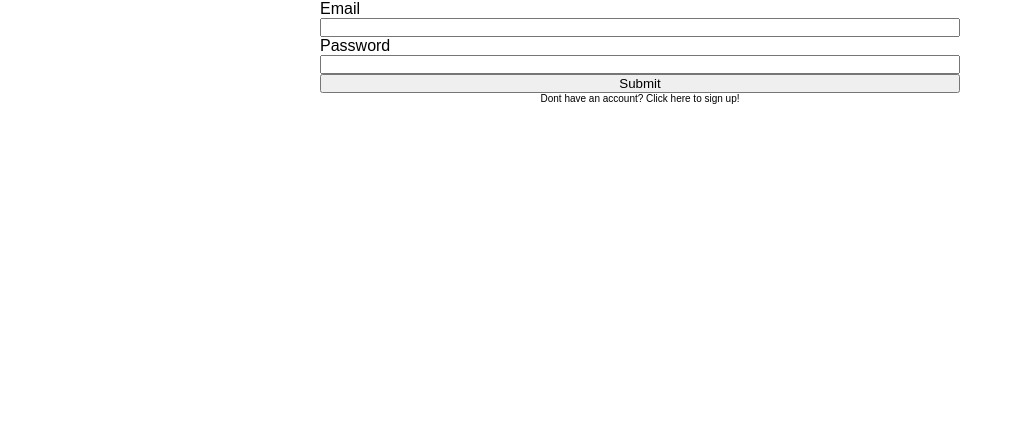
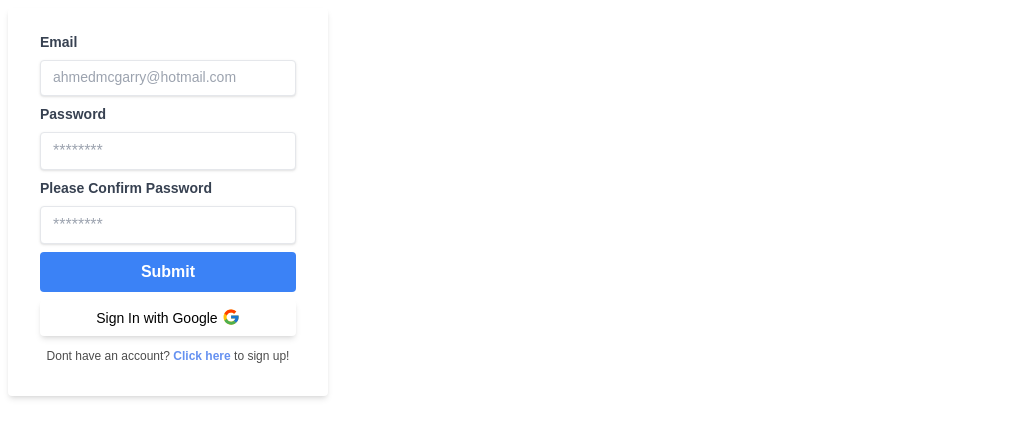
Before and after one commit to McGarry-A/firebase-travel, a React (Create React App) app: page / in a window 1280 px wide. Shown: the top 438 px of the page, without its empty margins (0-1014 px from the left). Built offline with nearby package versions, Linux system fonts and the light colour scheme; no server answers.

Commit message:
clean up login component, added tailwind, styled and added google auth

```diff
--- a/package.json
+++ b/package.json
@@ -11,6 +11,7 @@
     "react": "^18.0.0",
     "react-dom": "^18.0.0",
     "react-firebaseui": "^6.0.0",
+    "react-icons": "^4.3.1",
     "react-scripts": "5.0.1",
     "web-vitals": "^2.1.4"
   },
@@ -37,5 +38,10 @@
       "last 1 firefox version",
       "last 1 safari version"
     ]
+  },
+  "devDependencies": {
+    "autoprefixer": "^10.4.5",
+    "postcss": "^8.4.12",
+    "tailwindcss": "^3.0.24"
   }
 }
--- /dev/null
+++ b/postcss.config.js
@@ -0,0 +1,6 @@
+module.exports = {
+  plugins: {
+    tailwindcss: {},
+    autoprefixer: {},
+  },
+}
--- a/src/App.js
+++ b/src/App.js
@@ -1,21 +1,21 @@
 import React from "react";
 import "firebase/compat/auth";
-import { useAuth } from "./context/AuthContext";
+// import { useAuth } from "./context/AuthContext";
 import Login from "./components/login/Login";
 
 const App = () => {
-  const context = useAuth();
-  const { currentUser } = context;
+  // const context = useAuth();
+  // const { currentUser } = context;
 
-  const renderLogin = () => {
-    if (!currentUser) {
-      return <div> { !currentUser && <Login /> }</div>;
-    }
-    return
-  }
+  // const renderLogin = () => {
+  //   if (currentUser) {
+  //     return <div> { !currentUser && <Login /> }</div>;
+  //   }
+  //   return
+  // }
 
   return (
-  <div>{ renderLogin() }</div>
+  <div><Login /></div>
   );
 };
 
--- a/src/components/login/Login.js
+++ b/src/components/login/Login.js
@@ -1,25 +1,28 @@
 import { useState } from "react";
 import { useAuth } from "../../context/AuthContext";
+import { FcGoogle } from "react-icons/fc";
 
 const Login = () => {
-  const [signUp, setSignUp] = useState(false);
+  const [signUpState, setSignUp] = useState(true);
   const [email, setEmail] = useState("");
   const [password, setPassword] = useState("");
   const [confirmPassword, setConfirmPassword] = useState("");
 
-  const actions = useAuth();
+  const context = useAuth();
+  const { login, loginWithGoogle, signUp } = context;
 
-  const formStyle = {
-    display: "flex",
-    flexDirection: "column",
-    width: "50%",
-    margin: "0 auto",
-  };
+  const handleSubmitForm = (e) => {
+    e.preventDefault();
 
-  const handleLogin = (e) => {
-    e.preventDefault();
-    actions
-      .login(email, password)
+    signUp
+      ? signUp(email, password)
+          .then(() => {
+            console.log("signed up a new account!");
+          })
+          .catch((error) => {
+            console.log("error signing up");
+          })
+      : login(email, password)
           .then(() => {
             console.log("success");
           })
@@ -30,68 +33,88 @@ const Login = () => {
           });
   };
 
-  const handleSignUp = (e) => {
-    e.preventDefault();
-
-    if (password === confirmPassword) {
-        alert("passwords match")
-        return
+  const renderConfirmPassword = () => {
+    if (signUpState) {
+      return (
+        <>
+          <label className="block text-gray-700 text-sm font-bold mb-2">
+            Please Confirm Password
+          </label>
+          <input
+            className="shadow appearance-none border rounded w-full py-2 px-3 text-gray-700 leading-tight focus:outline-none focus:shadow-outline mb-2"
+            type="password"
+            placeholder="********"
+            onChange={(e) => setConfirmPassword(e.target.value)}
+          />
+        </>
+      );
     }
-
-    actions
-      .signUp(email, password)
-      .then(() => {
-        console.log("signed up a new account!");
-      })
-      .catch((error) => {
-        console.log("error signing up");
-      });
   };
 
-  const renderLogin = () => {
+  const renderGoogleSignInButton = () => {
     return (
-      <div>
-        <form style={formStyle} onSubmit={(e) => handleLogin(e)}>
-          <label>Email</label>
-          <input type="text" onChange={(e) => setEmail(e.target.value)} />
-          <label>Password</label>
-          <input type="text" onChange={(e) => setPassword(e.target.value)} />
-          <button type="submit">Submit</button>
-        </form>
-        <p style={{ fontSize: "10px", textAlign: "center" }}>
+      <button
+        className="bg-white text-sm shadow-md flex py-2 px-4 rounded focus:outline-none focus:shadow-outline justify-center align-middle items-center mt-2"
+        onClick={loginWithGoogle}
+      >
+        <span>Sign In with Google</span>
+        <FcGoogle size="1.3em" className="ml-1" />
+      </button>
+    );
+  };
+
+  const renderSwitchToSignIn = () => {
+    return (
+      <p className="text-xs text-center opacity-70 mt-3">
         Dont have an account?
-          <span onClick={() => setSignUp(true)}> Click here </span>
+        <span
+          className="text-blue-600 font-bold cursor-pointer hover:text-blue-700"
+          onClick={() => setSignUp(!signUpState)}
+        >
+          {" "}
+          Click here{" "}
+        </span>
         to sign up!
       </p>
+    );
+  };
+
+  return (
+    <div className="max-w-xs m-2">
+      <form
+        className="flex flex-col bg-white shadow-md rounded px-8 pt-6 pb-8 mb-4"
+        onSubmit={(e) => (handleSubmitForm(e))}
+      >
+        <label className="block text-gray-700 text-sm font-bold mb-2">
+          Email
+        </label>
+        <input
+          className="shadow appearance-none border rounded w-full py-2 px-3 text-gray-700 leading-tight focus:outline-none focus:shadow-outline mb-2 text-sm letter"
+          type="text"
+          onChange={(e) => setEmail(e.target.value)}
+          placeholder="ahmedmcgarry@hotmail.com"
+        />
+        <label className="block text-gray-700 text-sm font-bold mb-2">
+          Password
+        </label>
+        <input
+          className="shadow appearance-none border rounded w-full py-2 px-3 text-gray-700 leading-tight focus:outline-none focus:shadow-outline mb-2"
+          onChange={(e) => setPassword(e.target.value)}
+          type="password"
+          placeholder="********"
+        />
+        {renderConfirmPassword()}
+        <button
+          className="bg-blue-500 hover:bg-blue-700 text-white font-bold py-2 px-4 rounded focus:outline-none focus:shadow-outline"
+          type="submit"
+        >
+          Submit
+        </button>
+        {renderGoogleSignInButton()}
+        {renderSwitchToSignIn()}
+      </form>
     </div>
   );
 };
 
-  const renderSignIn = () => {
-    return (
-      <div>
-        <form style={formStyle} onSubmit={(e) => handleSignUp(e)}>
-          <label>Email</label>
-          <input type="text" onChange={(e) => setEmail(e.target.value)} />
-          <label>Password</label>
-          <input type="text" onChange={(e) => setPassword(e.target.value)} />
-          <label>Please Confirm Password</label>
-          <input
-            type="text"
-            onChange={(e) => setConfirmPassword(e.target.value)}
-          />
-          <button type="submit">Submit</button>
-        </form>
-        <p style={{ fontSize: "10px", textAlign: "center" }}>
-          Already have an account?
-          <span onClick={() => setSignUp(false)}> Click here </span>
-          to log in!
-        </p>
-      </div>
-    );
-  };
-
-  return <div>{ signUp ? renderSignIn() : renderLogin() }</div>;
-};
-
 export default Login;
--- a/src/context/AuthContext.js
+++ b/src/context/AuthContext.js
@@ -1,5 +1,5 @@
 import React, { useContext, useState, useEffect } from "react";
-import { auth } from "../firebase"
+import { auth, provider } from "../firebase"
 
 const AuthContext = React.createContext()
 
@@ -28,6 +28,8 @@ export const AuthProvider = ({ children }) => {
         return auth.signInWithEmailAndPassword(email, password)
     }
 
+    const loginWithGoogle = () => auth.signInWithPopup(provider);
+
     const logout = () => auth.signOut()
 
     const resetPassword = (email) => auth.sendPasswordResetEmail(email)
@@ -40,6 +42,7 @@ export const AuthProvider = ({ children }) => {
         currentUser,
         signUp,
         login,
+        loginWithGoogle,
         logout,
         resetPassword,
         updateEmail,
--- a/src/firebase/index.js
+++ b/src/firebase/index.js
@@ -8,7 +8,11 @@ const app = firebase.initializeApp({
   storageBucket: "travel-29ab4.appspot.com",
   messagingSenderId: "159547679140",
   appId: "1:159547679140:web:68991ed8fff9ab1fe7a131",
-})
+});
 
-export const auth = app.auth()
-export default app;
+const auth = app.auth();
+
+const provider = new firebase.auth.GoogleAuthProvider();
+provider.setCustomParameters({ prompt: "select_account" });
+
+export { provider, app, auth }
--- a/src/index.css
+++ b/src/index.css
@@ -1,3 +1,7 @@
+@tailwind base;
+@tailwind components;
+@tailwind utilities;
+
 * {
   margin: 0;
   padding: 0;
--- /dev/null
+++ b/tailwind.config.js
@@ -0,0 +1,7 @@
+module.exports = {
+  content: ["./src/**/*.{js,jsx,ts,tsx,html}"],
+  theme: {
+    extend: {},
+  },
+  plugins: [],
+};
```
Also changed, not shown: 2 other files (tests, documents, lock files or other folders). Lines whose indentation alone changed are shown as unchanged.
